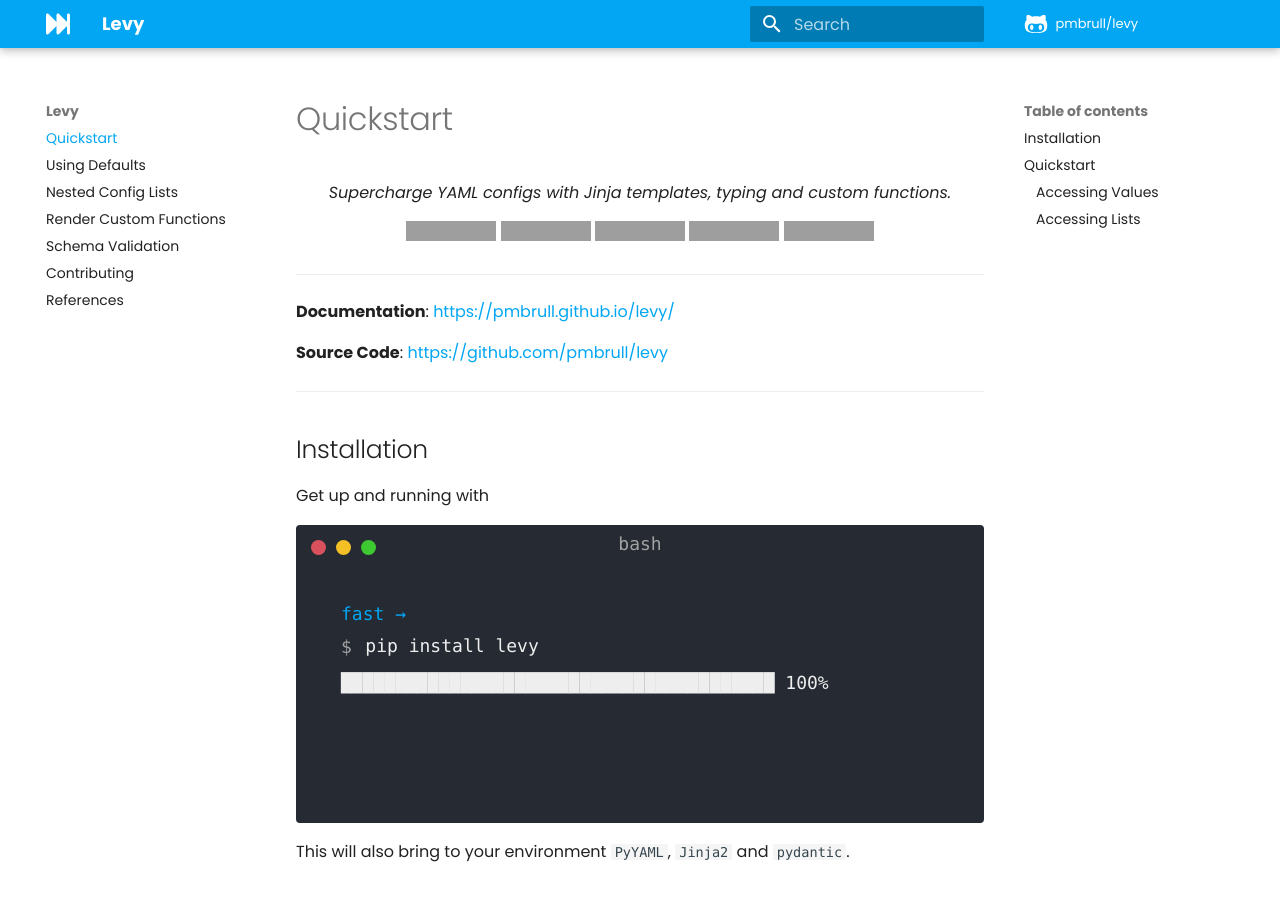
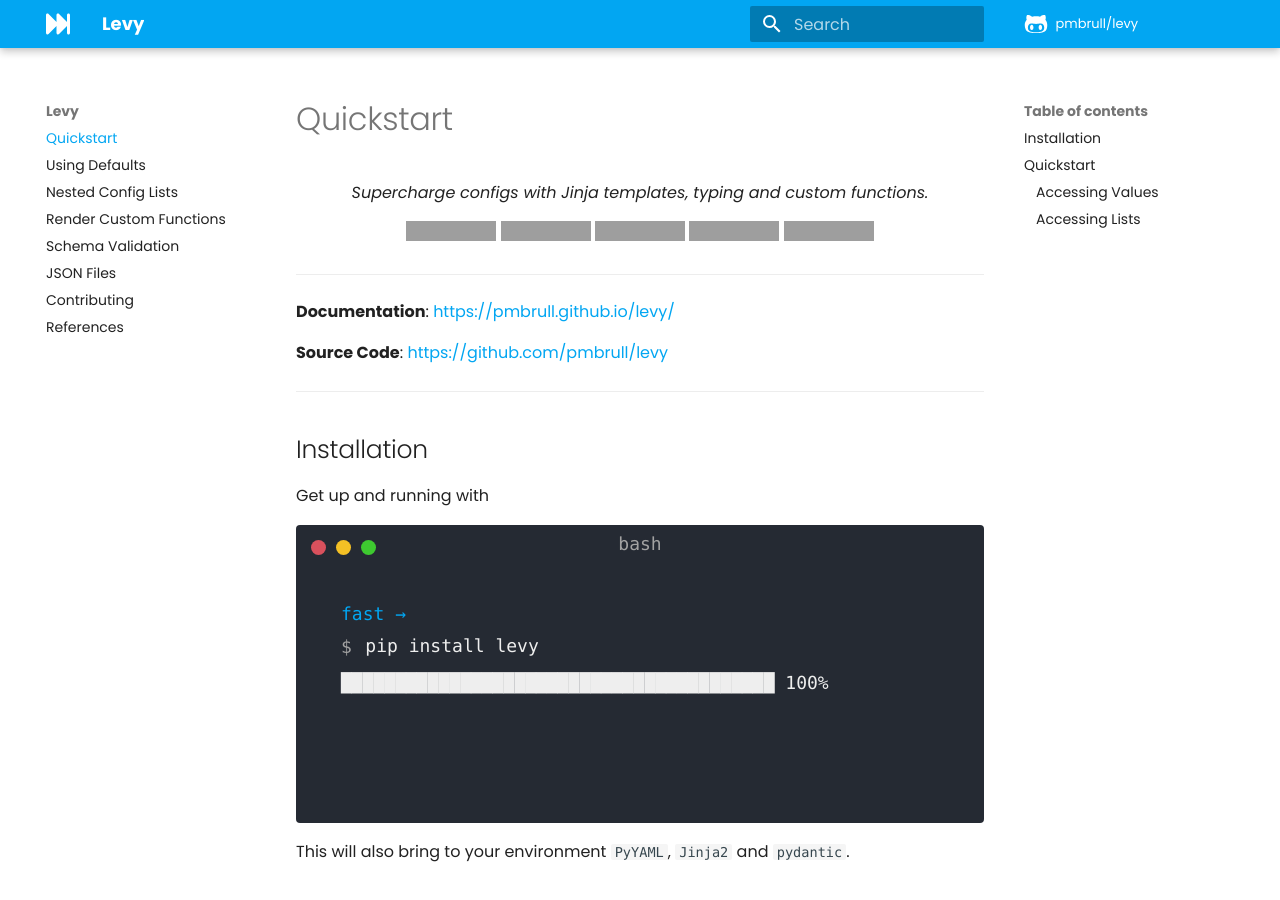
Before and after one commit to pmbrull/levy, an MkDocs documentation site: the page built from docs/index.md, in a window 1280 px wide and 900 px high, cut to the strip 0-900 px from the top of the window. Built offline with MkDocs 1.6.1 and Material for MkDocs 9.7.7, drawn with Linux system fonts in a browser that asks for light colours; some web fonts are replaced; comment, search, counter and statistics services are not loaded; grey boxes are pictures that could not be loaded.

Commit message:
Add JSON docs

```diff
--- a/docs/index.md
+++ b/docs/index.md
@@ -1,5 +1,5 @@
 <p align="center">
-    <em>Supercharge YAML configs with Jinja templates, typing and custom functions.</em>
+    <em>Supercharge configs with Jinja templates, typing and custom functions.</em>
 </p>
 <p align="center">
 <a href="https://pypi.org/project/levy/" target="_blank">
--- a/mkdocs.yml
+++ b/mkdocs.yml
@@ -34,6 +34,7 @@
     - Nested Config Lists: lists.md
     - Render Custom Functions: functions.md
     - Schema Validation: schema.md
+    - JSON Files: json.md
     - Contributing: contributing.md
     - References: references.md
 
```
Also changed, not shown: docs/json.md (added, +45 -0 lines).
